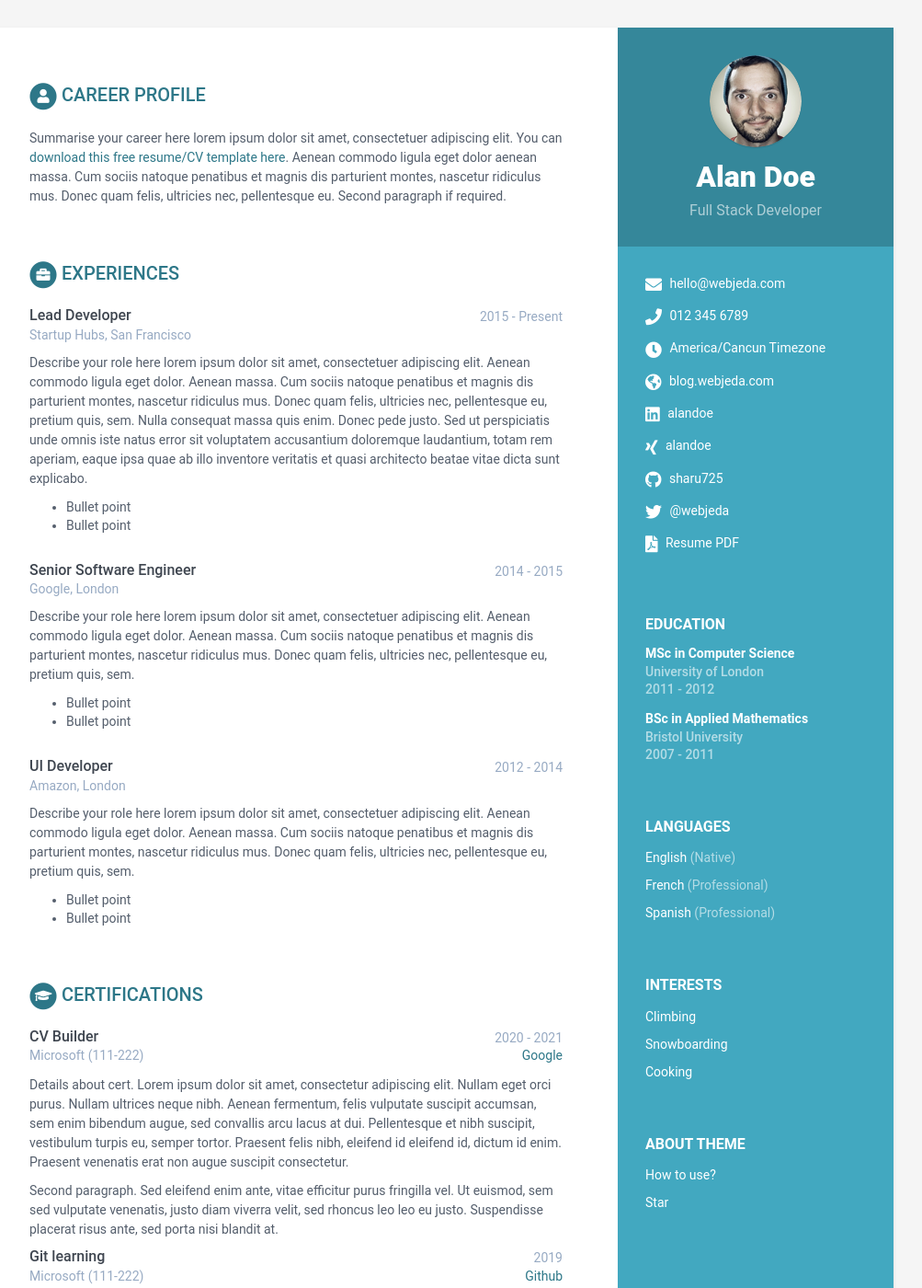
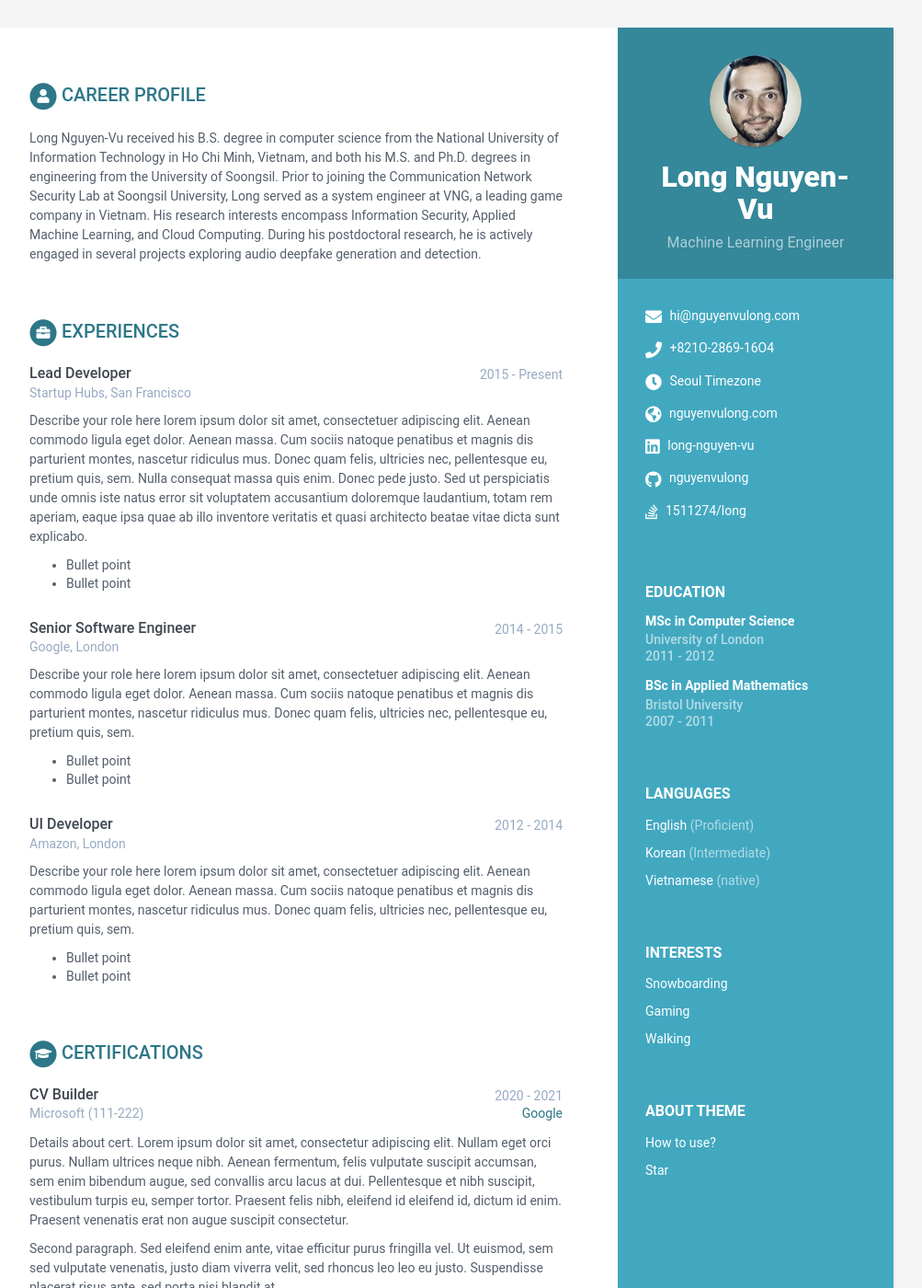
Before and after one commit to nguyenvulong/nguyenvulong.github.io, a Jekyll site: the page built from index.html, in a window 1280 px wide and 1400 px high. Shown: the whole window at 92% size, without its empty margins (168-1171 px from the left). Built offline with Jekyll 4.4.1, drawn with Linux system fonts in a browser that asks for light colours.

Commit message:
Update data.yml - in progress

```diff
--- a/_data/data.yml
+++ b/_data/data.yml
@@ -8,61 +8,57 @@ sidebar:
     education: True # set to False if you want education in main section instead of in sidebar
 
     # Profile information
-    name: Alan Doe
-    tagline: Full Stack Developer
+    name: Long Nguyen-Vu
+    tagline: Machine Learning Engineer
     avatar: profile.png  #place a 100x100 picture inside /assets/images/ folder and provide the name of the file below
 
     # Sidebar links
-    email: hello@webjeda.com
-    phone: 012 345 6789
-    timezone: America/Cancun Timezone
+    email: hi@nguyenvulong.com
+    phone: +821O-2869-16O4
+    timezone: Seoul Timezone
     citizenship:
-    website: blog.webjeda.com #do not add http://
-    linkedin: alandoe
-    xing: alandoe
-    github: sharu725
-    telegram: # add your nickname without '@' sign
-    gitlab:
-    bitbucket:
-    twitter: '@webjeda'
-    stack-overflow: # Number/Username, e.g. 123456/alandoe
-    codewars:
-    goodreads: # Number-Username, e.g. 123456-alandoe
-    pdf: http://www.africau.edu/images/default/sample.pdf
+    website: nguyenvulong.com #do not add http://
+    linkedin: long-nguyen-vu
+    github: nguyenvulong
+    stack-overflow: 1511274/long # Number/Username, e.g. 123456/alandoe
 
     languages:
       title: Languages
       info:
         - idiom: English
-          level: Native
+          level: Proficient
 
-        - idiom: French
-          level: Professional
+        - idiom: Korean
+          level: Intermediate
 
-        - idiom: Spanish
-          level: Professional
+        - idiom: Vietnamese
+          level: native
 
     interests:
       title: Interests
       info:
-        - item: Climbing
-          link:
-
         - item: Snowboarding
           link:
 
-        - item: Cooking
+        - item: Gaming
+          link:
+
+        - item: Walking
           link:
 
 career-profile:
     title: Career Profile
     summary: |
-      Summarise your career here lorem ipsum dolor sit amet, consectetuer
-      adipiscing elit. You can [download this free resume/CV template here]().
-      Aenean commodo ligula eget dolor aenean massa. Cum sociis natoque
-      penatibus et magnis dis parturient montes, nascetur ridiculus mus.
-      Donec quam felis, ultricies nec, pellentesque eu.
-      Second paragraph if required.
+      Long Nguyen-Vu received his B.S. degree in computer science from
+      the National University of Information Technology in Ho Chi Minh, Vietnam,
+      and both his M.S. and Ph.D. degrees in engineering from the University of
+      Soongsil. Prior to joining the Communication Network Security Lab at Soongsil
+      University, Long served as a system engineer at VNG, a leading game company
+      in Vietnam. His research interests encompass Information Security, Applied
+      Machine Learning, and Cloud Computing. During his postdoctoral research, he
+      is actively engaged in several projects exploring audio deepfake generation
+      and detection.
+
 education:
     title: Education
     info:
```
